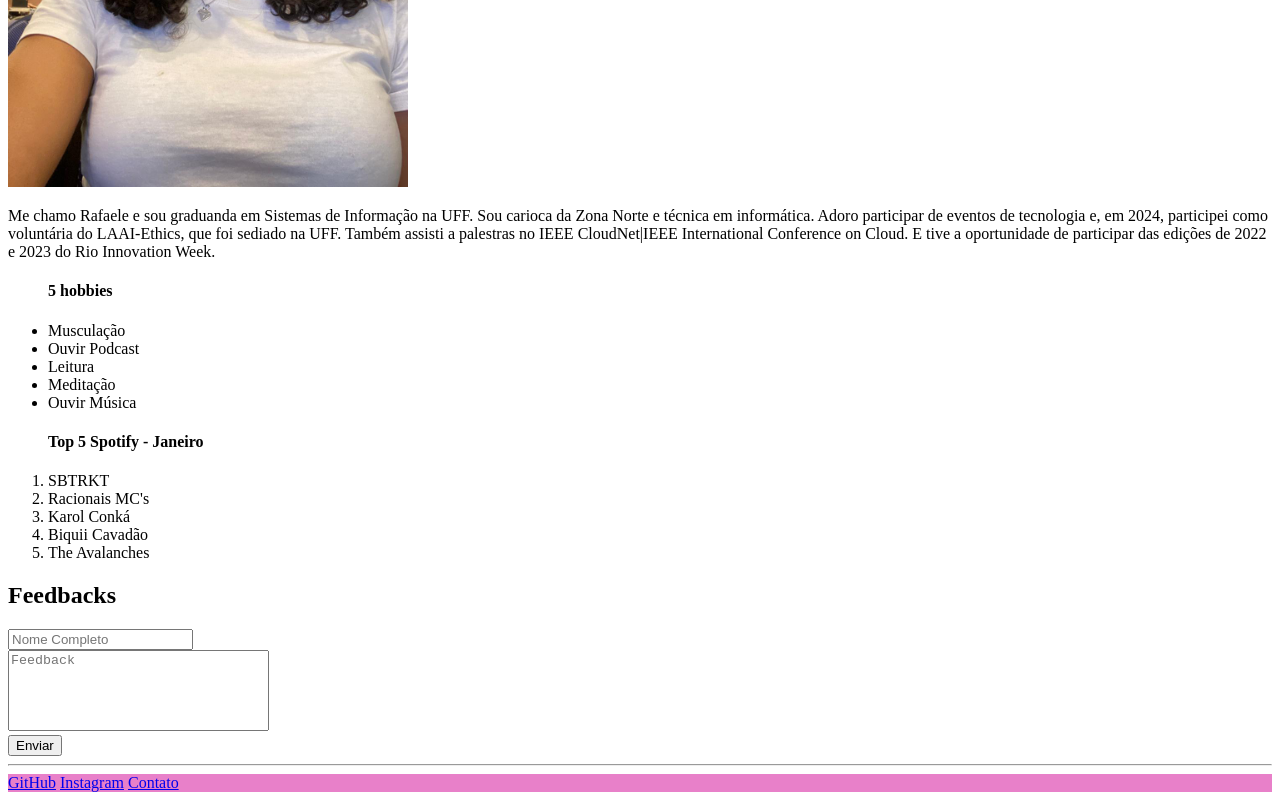
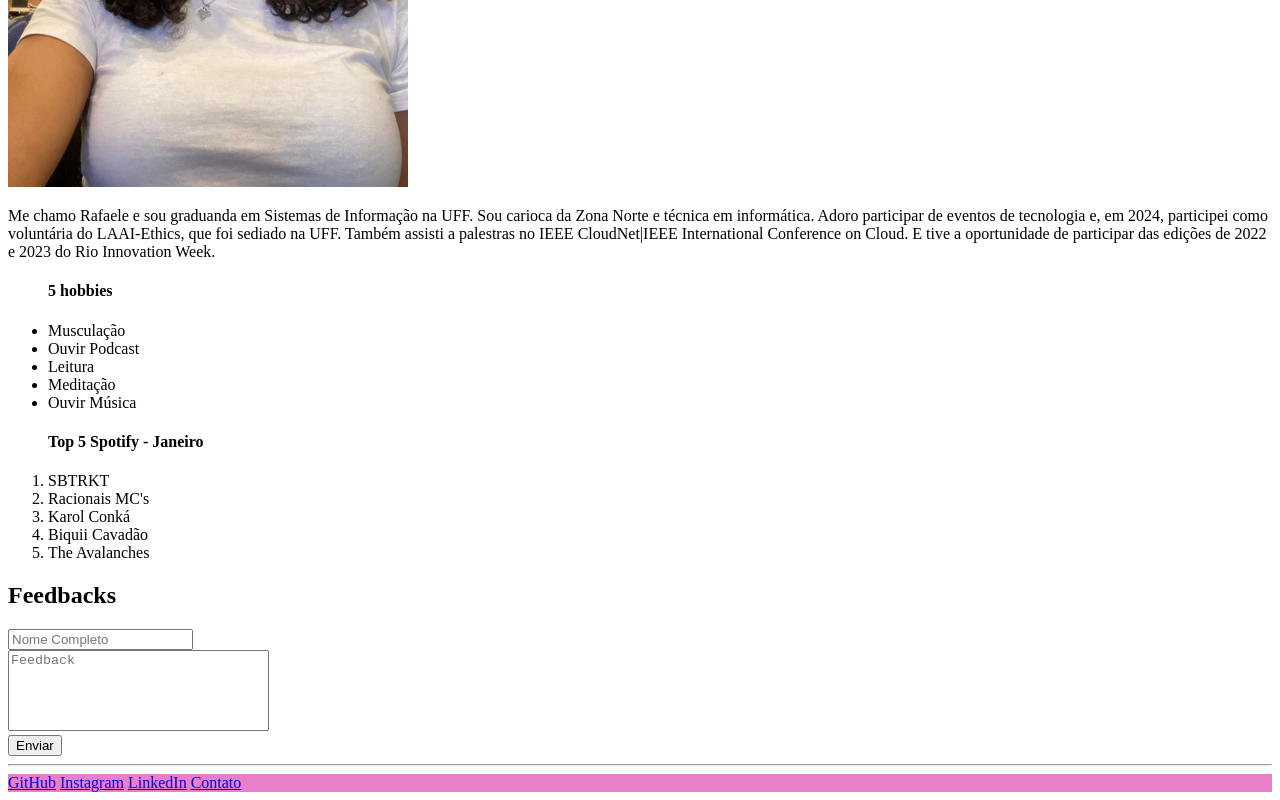
Before and after one commit to rafaelebastos/Tarefa-de-HTML, a plain HTML site: page Tarefa/rafaele.html in a window 1280 px wide. Shown: the part 444-1244 px from the top of the page. Drawn offline with Linux system fonts and the light colour scheme.

Commit message:
add link toLinkedIn at Rafaele's personal page.

```diff
--- a/Tarefa/rafaele.html
+++ b/Tarefa/rafaele.html
@@ -59,6 +59,7 @@
         <nav style="background-color: rgba(231, 118, 197, 0.925)" >
             <a href="https://github.com/rafaelebastos">GitHub</a>
             <a href="https://www.instagram.com/eurafaelebastos/">Instagram</a>
+            <a href="https://www.linkedin.com/in/rafaelesantos/">LinkedIn</a>
             <a href="contatoRafaele.html">Contato</a>
         </nav>
     </foot>
```
